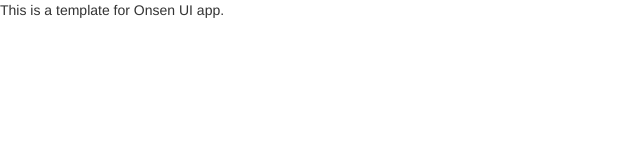
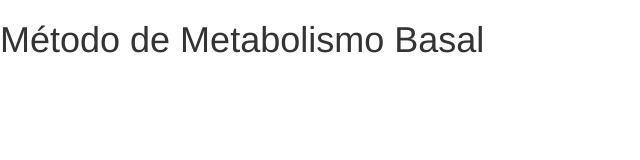
Before and after one commit to odara123/Metabolismo, a website: page www/index.html in a window 1280 px wide. Shown: the whole page, without its empty margins (0-640 px from the left). Drawn offline with Linux system fonts and the light colour scheme.

Commit message:
ta certo

```diff
--- a/www/index.html
+++ b/www/index.html
@@ -14,6 +14,6 @@
 
 </head>
 <body>
-  This is a template for Onsen UI app.
+    <h1> Método de Metabolismo Basal </h1>
 </body>
 </html>
```
